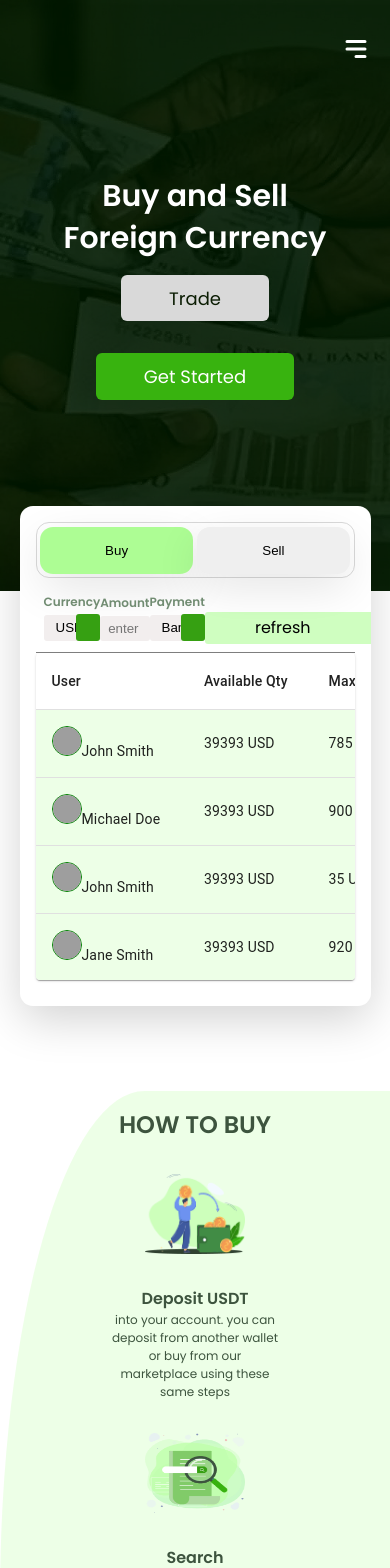
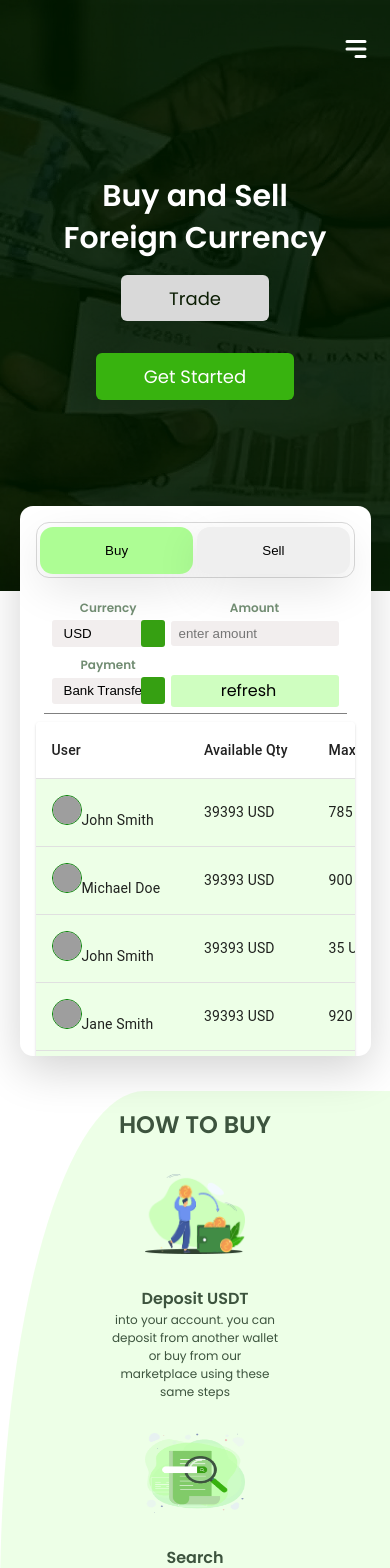
Before and after one commit to romeoscript/class-test, a React (Create React App) app: page / in a window 390 px wide. Shown: the top 1568 px of the page. Built offline with nearby package versions, Linux system fonts and the light colour scheme; grey boxes are pictures that could not be loaded; some icons are missing.

Commit message:
home page responsiveness done

```diff
--- a/src/components/currency/currencysel.scss
+++ b/src/components/currency/currencysel.scss
@@ -4,6 +4,15 @@
   align-items: center;
   padding: 0.5rem;
   border-bottom: 1px solid grey;
+  @media (max-width: 550px) {
+    display: grid;
+    grid-template-columns: 1fr 1fr;
+    align-items: center;
+    padding: 0.5rem;
+    border-bottom: 1px solid grey;
+    gap: 2%;
+    margin: 0.5rem;
+  }
   div {
     flex-basis: 22%;
 
@@ -11,7 +20,8 @@
       position: relative;
     }
   }
-  select,input {
+  select,
+  input {
     padding: 0.3rem 0.5rem;
     // appearance: none;
     width: 100%;
@@ -21,7 +31,7 @@
     outline: none;
     height: 100%;
   }
-  .sold__arrow{
+  .sold__arrow {
     display: flex;
     align-items: center;
     justify-content: center;
@@ -67,13 +77,13 @@
     line-height: 24px;
     color: #718c72;
   }
-   .refreshed {
+  .refreshed {
     display: flex;
     align-items: center;
     justify-content: center;
     width: 168px;
     height: 32px;
-    background: #FEE8E0;
+    background: #fee8e0;
     border-radius: 3px;
     text-align: center;
   }
--- a/src/components/exchangeFlex/exchange.scss
+++ b/src/components/exchangeFlex/exchange.scss
@@ -11,6 +11,9 @@
   line-height: 30px;
 
   color: #36a012;
+  @media (max-width:550px) {
+    flex-direction: column;
+  }
   div {
     flex-basis: 50%;
   }
@@ -19,5 +22,8 @@
 
     width: 30%;
     // height: 100px;
+    @media (max-width:550px) {
+      width: 60%;
+    }
   }
 }
--- a/src/components/table/ProfitTable.jsx
+++ b/src/components/table/ProfitTable.jsx
@@ -93,7 +93,7 @@ const ProfitTable = () => {
       ];
   return (
    <>
-    <TableContainer component={Paper} style={{ height:'70%',overflow:'hidden' }}>
+    <TableContainer component={Paper} style={{ height:'70%',overflowY:'hidden' }}>
       <Table sx={{ minWidth: 650 }} aria-label="simple table">
         <TableHead>
           <TableRow>
--- a/src/pages/home/home.scss
+++ b/src/pages/home/home.scss
@@ -6,6 +6,7 @@
   width: 100%;
   @media (max-width:550px) {
     top: 60%;
+    height: 550px;
   }
   .table__container-div {
     background: #ffffff;
```
